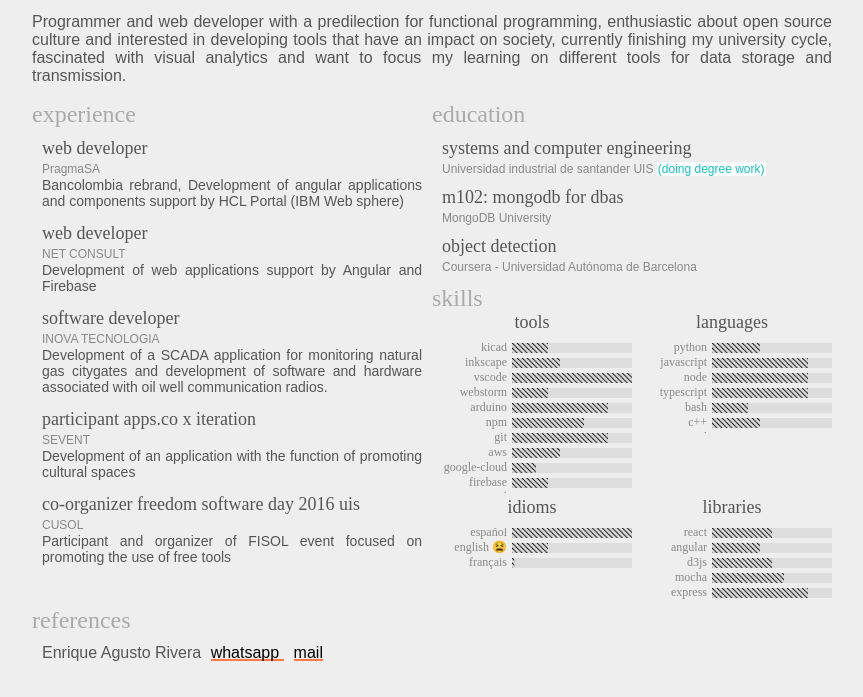
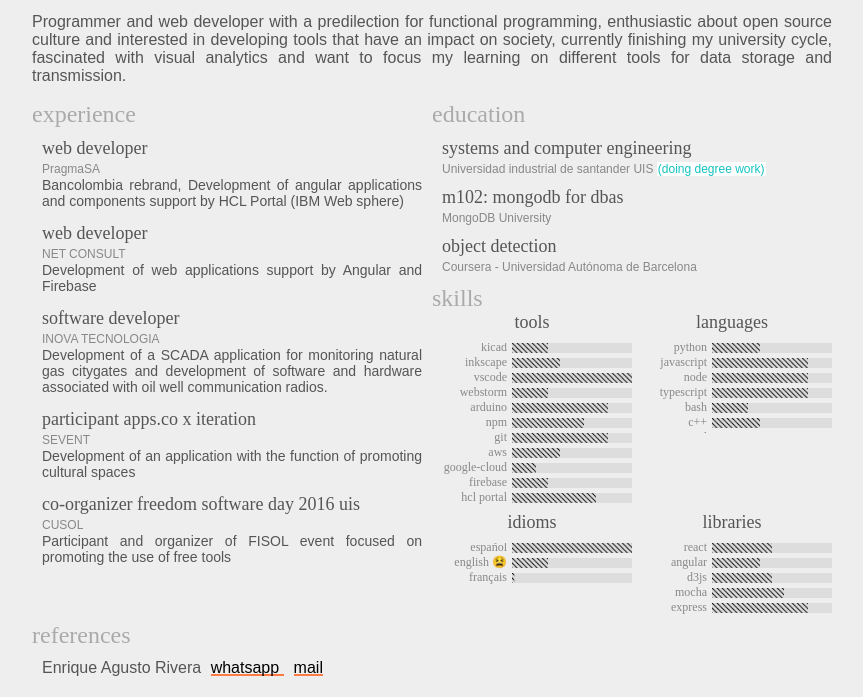
Before and after one commit to afbayonac/cv, a plain HTML site: page index.html in a window 1280 px wide. Shown: the part 194-891 px from the top of the page, without its empty margins (208-1071 px from the left). Drawn offline with Linux system fonts and the light colour scheme; a web font is replaced by a local one.

Commit message:
Fix tools

```diff
--- a/index.html
+++ b/index.html
@@ -83,7 +83,7 @@
       #background {
         display: flex;
         flex-direction: column;
-        max-height: 530px;
+        max-height: 550px;
         flex-wrap: wrap;
         width: 100%;
       }
@@ -365,7 +365,7 @@
           <div>
             <header lang="es">herramientas</header>
             <header lang="en">tools</header>
-            <svg id="skills_tools" height="150" width="220">
+            <svg id="skills_tools" height="165" width="200">
               <pattern
                  id="Hatch1.0x135"
                  inkscape:stockid="Hatch 1.0 x -45°"
@@ -456,7 +456,7 @@ const tools = [
   ['aws', 40],
   ['google-cloud', 20],
   ['firebase', 30],
-  ['HCL portal', 70]
+  ['hcl portal', 70]
 ]
 
 const svg_tools = document.getElementById('skills_tools')
```
